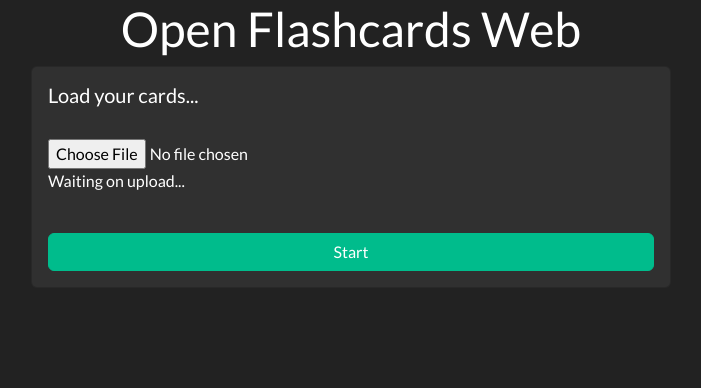
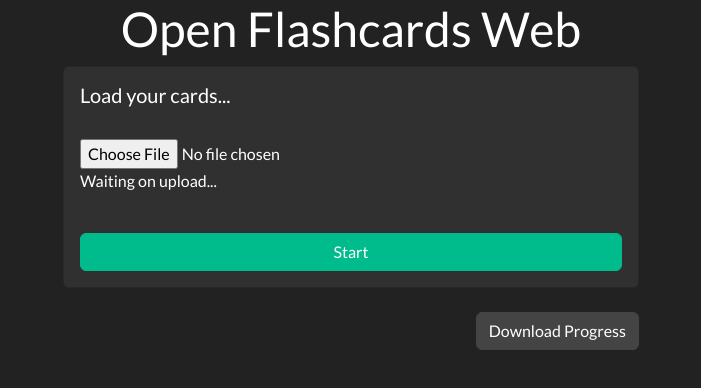
Before and after one commit to RobertJN64/OpenFlashcards_Web, a React (Create React App) app: page / in a window 1280 px wide. Shown: the top 388 px of the page, without its empty margins (289-990 px from the left). Built offline with nearby package versions, Linux system fonts and the light colour scheme.

Commit message:
download progress button

```diff
--- a/src/App.js
+++ b/src/App.js
@@ -2,6 +2,7 @@ import React, { useState } from 'react';
 
 import Button from 'react-bootstrap/Button';
 import Card from 'react-bootstrap/Card';
+import Container from 'react-bootstrap/Container';
 //import Form from 'react-bootstrap/Form'
 
 import './App.css';
@@ -18,7 +19,7 @@ const MODE_DEF = true; // answer with def
 const MODE_TERM = false;  // answer with term
 
 var mode = MODE_DEF; //TODO - handle modes
-//TODO - import progress
+//TODO - import / export progress
 //TODO - stopflag
 
 var cards = {};
@@ -34,6 +35,20 @@ function shuffleArray(array) {
     const j = Math.floor(Math.random() * (i + 1));
     [array[i], array[j]] = [array[j], array[i]];
   }
+}
+
+function download_progress() {
+  var file = new Blob([JSON.stringify(progress, undefined, 2)]);
+  var a = document.createElement("a"),
+    url = URL.createObjectURL(file);
+  a.href = url;
+  a.download = 'example.progress'
+  document.body.appendChild(a);
+  a.click();
+  setTimeout(function () {
+    document.body.removeChild(a);
+    window.URL.revokeObjectURL(url);
+  }, 0);
 }
 
 window.addEventListener(
@@ -124,7 +139,7 @@ function MainCard() {
 
     return (
       <>
-        <Card style={{ width: '50%', marginLeft: 'auto', marginRight: 'auto' }}>
+        <Card>
           <Card.Body>
 
             <Card.Title>Load your cards...</Card.Title>
@@ -150,7 +165,7 @@ function MainCard() {
     setTimeout(() => set_current_status(AppStatus.AskQuestion), 1000)
     return (
       <>
-        <Card style={{ width: '50%', marginLeft: 'auto', marginRight: 'auto' }}>
+        <Card>
           <Card.Body>
             <Card.Title>Correct!</Card.Title>
           </Card.Body>
@@ -172,7 +187,7 @@ function MainCard() {
 
     return (
       <>
-        <Card style={{ width: '50%', marginLeft: 'auto', marginRight: 'auto' }}>
+        <Card>
           <Card.Body>
             <Card.Title>Incorrect!</Card.Title>
             <br />
@@ -201,7 +216,7 @@ function MainCard() {
 
     return (
       <>
-        <Card style={{ width: '50%', marginLeft: 'auto', marginRight: 'auto' }}>
+        <Card>
           <Card.Body>
             <Card.Title>Done!</Card.Title>
             <br />
@@ -261,7 +276,7 @@ function MainCard() {
 
     return (
       <>
-        <Card style={{ width: '50%', marginLeft: 'auto', marginRight: 'auto' }}>
+        <Card>
           <Card.Body>
             <p style={{ textAlign: 'right' }}>{perc.toFixed(4) * 100}%</p>
             <Card.Title>{term}</Card.Title>
@@ -328,7 +343,7 @@ function MainCard() {
 
     return (
       <>
-        <Card style={{ width: '50%', marginLeft: 'auto', marginRight: 'auto' }}>
+        <Card>
           <Card.Body>
             <p style={{ textAlign: 'right' }}>{perc.toFixed(4) * 100}%</p>
             <Card.Title>{term}</Card.Title>
@@ -395,7 +410,12 @@ function MainCard() {
 const App = () => (
   <>
     <h1 className="text-center">Open Flashcards Web</h1>
-    <MainCard />
+    <Container style={{ width: '600px', marginLeft: 'auto', marginRight: 'auto' }}>
+      <MainCard />
+      <br />
+      <Button style={{ float: 'right' }} className='btn-secondary' onClick={download_progress}>Download Progress</Button>
+    </Container>
+
   </>
 );
 
```
Also changed, not shown: 1 other file (tests, documents, lock files or other folders).
